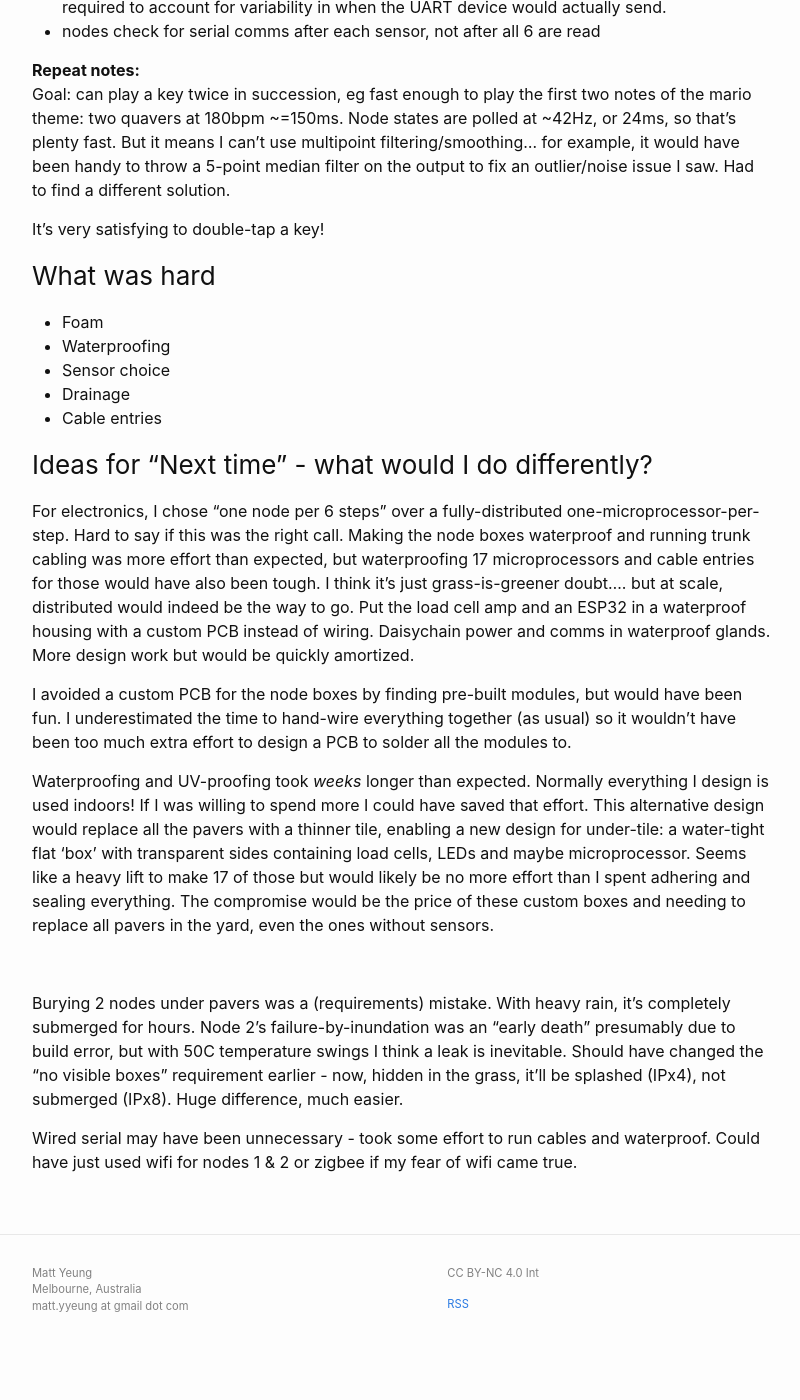
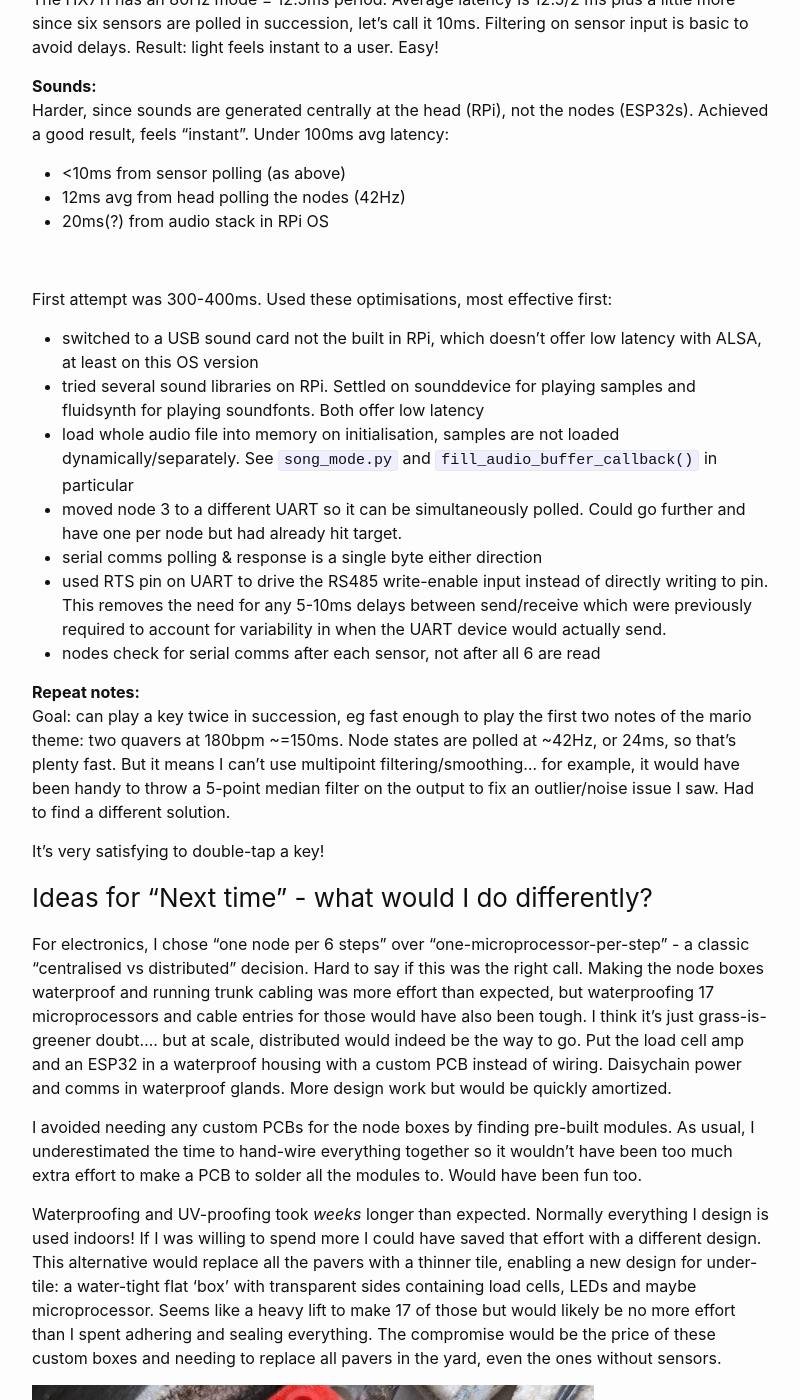
Before and after one commit to mattyyeung/mattyyeung.github.io, a Jekyll site: the page built from piano-path.md, in a window 1280 px wide and 1400 px high, scrolled down 7140 px. Shown: the whole window, without its empty margins (238-1038 px from the left). Built offline with Jekyll 4.4.1, drawn with Linux system fonts in a browser that asks for light colours; before the commit the page ends 8515 px from its top, so only the background shows below that; some of the changed text lies outside the part shown.

Commit message:
piano-path

```diff
--- a/piano-path.md
+++ b/piano-path.md
@@ -54,9 +53,7 @@ The idea came from an earlier project with an XBox kinect that eventually result
 
 ### How it works
 
-Imagine a set of (waterproof) bathroom scales underneath each paver. Glue on outdoor LED strips. For the 6 steps up to the patio, add an "IR tripwire" sensor and downlights to match. Add some electronics for brains & power distribution and write some software to run it all. Then, "just add waterproofing". But actually, quadruple the amount of waterproofing you're imagining. That's about it! Easy!
 
-For technical details, see below...
 
 
 ## Q&A
@@ -65,11 +62,15 @@ For technical details, see below...
 - *How long?* Around 9 months worth of "hobby time". Perhaps a quarter of it experimenting with different technologies, one quarter iterating the chosen design, one quarter building/waterproofing steps and one quarter integration and fixing issues. The biggest surprise to me was "outdoor-proofing" - making 23x2 pieces of electronics robust to complete submersion, UV and 50C temperature swings - took a LONG time.
 - *How much?* Original goal: $250, relying mostly on recycled components. Blew RIGHT through that... probably $1000. But would have been a lot more (3-5x?)if I bought everything new
  -->
+
+**How does it work?**<br>
+Imagine a set of (waterproof) bathroom scales underneath each paver. Glue on outdoor LED strips. Add some electronic brains, run power cables and write some software to run it all. Then, "just add waterproofing". (But actually, *quadruple* the amount of waterproofing you're imagining). That's about it! Easy! (For more technical details, see below...)
+
 **You did this from scratch? How?**<br>
 I'm an engineer. Which is to say, I googled a bunch and asked a bunch of advice
 
 **Do you leave it on all the time?**<br>
-It's often on 'silent mode' between 8.30am and 8.30pm, unless it's down for "maintenance"
+Yeah, but not with the sound on, got to think of the neighbours!
 
 **Does it use much power?**<br>
 Under 10W in idle, around 1/20th of my fridge
@@ -80,7 +81,7 @@ Surprisingly few songs sound ok cut up into 23 little chunks, but sure anything
 **Why not use multi-colour LEDs?**<br>
 It would look too garish for us - gotta draw the line somewhere :). Certainly possible though.
 
-**Could you have "just" used a camera and AI?**<br>
+**Could you have "just" used a camera and "AI"?**<br>
 In short, no... the quality would suck. I briefly considered cameras, multi-cameras, depth-sensors, lidar... but (besides the cost) none of those would give the feeling of activating a key with your foot. Would have been fun to try though.
 
 **You could sell this!**<br>
@@ -105,6 +106,14 @@ Hell yeah! All the design files are on [github](TODO)<!--TODO-->, CC-NC-BY licen
 ### Exploded view of one paver:
 <p class="center"><img src="/assets/piano-path/paver-exploded.png" alt="Exploded view of one paver"></p>
 
+### Node:
+<p class="center"><img src="/assets/piano-path/node.jpg" alt="Node box"></p>
+
+### Head:
+
+### Web control panel:
+
+
 ### Design Goals:
 1. **Steps that light up!**
     - 17x pavers + 6x steps up to the front door  <span class="green-text">✓</span>
@@ -112,19 +121,21 @@ Hell yeah! All the design files are on [github](TODO)<!--TODO-->, CC-NC-BY licen
     - Lights visible during day (direct sun) and night  <span class="green-text">✓</span>
     - Can turn all lights on - to allow people to see at night  <span class="green-text">✓</span>
 1. Sounds
-    - Piano mode  <span class="green-text">✓</span>
-    - Scales: major/minor/pentatonic  <span class="green-text">✓</span>
-    - Synth patches (.sf2)  <span class="green-text">✓</span>
-    - "song mode" that plays a track as you walk down the path  <span class="green-text">✓</span>
+    - Piano mode: play notes with your feet! <span class="green-text">✓</span>
+        - Scales: major/minor/pentatonic  <span class="green-text">✓</span>
+        - Synth patches (.sf2)  <span class="green-text">✓</span>
+    - "song mode": play a track as you walk down the path  <span class="green-text">✓</span>
     - Low latency from keypress to hearing sound - <100ms  <span class="green-text">✓</span>  stretch: 30ms <span class="red-text">✗</span>
-1. Can be safely left on all the time  <span class="green-text">✓</span>
-1. The "before" and "after" photo look the same   <span class="green-text">✓</span>
+1. The "before" and "after" photo look the same  <span class="green-text">✓</span>
     - no big boxes or lights bulging  <span class="green-text">(✓)</span>
     - Keep original pavers  <span class="green-text">✓</span>
 1. Stretch goal: responsive enough to play a key twice in quick succession (eg mario has quavers at 180bpm ~= 150ms)  <span class="green-text">✓</span>
 1. Recycled components (from the bin at work) as much as possible  <span class="green-text">✓</span>
+1. Can be left on all the time:
+    - safe  <span class="green-text">✓</span>
+    - low power  <span class="green-text">✓</span>
 1. Cheap: <s>$200-300</s> <span class="red-text">✗</span>  <s>$500</s> <span class="red-text">✗</span>  <s>$700</s> <span class="red-text">✗</span>  $1000 <span class="red-text">✗</span>
-1. Done in <s>a couple of weeks.</s><span class="red-text">✗</span>  <s>3 months.</s><span class="red-text">✗</span>  <s>Before August.</s><span class="red-text">✗</span>  <s>Before Christmas.</s><span class="red-text">✗</span> Real soon now<span class="green-text">✓</span>
+1. Done in <s>a couple of weeks.</s><span class="red-text">✗</span> <s>3 months.</s><span class="red-text">✗</span> <s>Before August.</s><span class="red-text">✗</span> <s>Before Christmas.</s><span class="red-text">✗</span> Real soon now<span class="green-text">✓</span>
 1. Stretch goal: 5 year design life
 
 
@@ -159,9 +170,9 @@ The 6 steps up to the porch were different by necessity - the steps are tiled so
 
 ### Music
 **Piano mode:**<br>
-I dithered a bit about what scale to choose: all 12 notes? Just the major scale? Minor? Pentatonic?
+I dithered about what scale to choose: all 12 notes? Just the major scale? Minor? Pentatonic?
 
-In the end, major is a good default. Pentatonic sounds nice when there are lots of people at once - picking a nice "pluck" soundfont helped - but most people expect major and 23 notes equals 3 octaves exactly. Perhaps 12-tone chromatic could have worked if I was willing to paint the black keys, but that violates the "the before and after photo look the same" requirement.
+In the end, major is a good default. Pentatonic sounds nice when there are lots of people at once (especially with a nice "pluck" soundfont!) but most people expect major - and 23 notes equals 3 octaves exactly. Perhaps 12-tone chromatic could have worked if I was willing to paint the black keys, but that violates the "the before and after photo look the same" requirement.
 
 The settings webapp can toggle preset combos of soundfont and scale.
 
@@ -194,10 +205,10 @@ Making the sound/light feel responsive took effort, but thankfully didn't requir
 - ability to repeat notes quickly
 
 **Lights:** <br>
-Removing a resistor puts the sensors into 80Hz mode = 12.5ms period. Average latency is 12.5/2 ms plus a little more since six sensors are polled in succession, let's call it 10ms. Filtering on sensor input is basic to avoid delays. Result: light feels instant to a user.
+The HX711 has an 80Hz mode = 12.5ms period. Average latency is 12.5/2 ms plus a little more since six sensors are polled in succession, let's call it 10ms. Filtering on sensor input is basic to avoid delays. Result: light feels instant to a user. Easy!
 
 **Sounds:** <br>
-Harder. Generated by the head RPi. Achieved a good result, feels "instant". Under 100ms avg latency:
+Harder, since sounds are generated centrally at the head (RPi), not the nodes (ESP32s). Achieved a good result, feels "instant". Under 100ms avg latency:
 - <10ms from sensor polling (as above)
 - 12ms avg from head polling the nodes (42Hz)
 - 20ms(?) from audio stack in RPi OS
@@ -220,25 +231,29 @@ It's very satisfying to double-tap a key!
 
 <!-- vid?? -->
 
+
+### Ideas for "Next time" - what would I do differently?
+
+For electronics, I chose "one node per 6 steps" over "one-microprocessor-per-step" - a classic "centralised vs distributed" decision. Hard to say if this was the right call. Making the node boxes waterproof and running trunk cabling was more effort than expected, but waterproofing 17 microprocessors and cable entries for those would have also been tough. I think it's just grass-is-greener doubt.... but at scale, distributed would indeed be the way to go. Put the load cell amp and an ESP32 in a waterproof housing with a custom PCB instead of wiring. Daisychain power and comms in waterproof glands. More design work but would be quickly amortized.
+
+I avoided needing any custom PCBs for the node boxes by finding pre-built modules. As usual, I underestimated the time to hand-wire everything together so it wouldn't have been too much extra effort to make a PCB to solder all the modules to. Would have been fun too.
+
+Waterproofing and UV-proofing took *weeks* longer than expected. Normally everything I design is used indoors! If I was willing to spend more I could have saved that effort with a different design. This alternative would replace all the pavers with a thinner tile, enabling a new design for under-tile: a water-tight flat 'box' with transparent sides containing load cells, LEDs and maybe microprocessor. Seems like a heavy lift to make 17 of those but would likely be no more effort than I spent adhering and sealing everything. The compromise would be the price of these custom boxes and needing to replace all pavers in the yard, even the ones without sensors.
+
+
+![Node box flooded with water](/assets/piano-path/flooded.jpg)
+
+Burying 2 nodes under pavers was a (requirements) mistake. With heavy rain, it's completely submerged for hours. After only a couple of rains, node 2 got compltely flooded (pic above). I think this was primarily due to bad caulking, but with 50C temperature swings I think leaks would be inevitable. Should have changed the "no visible boxes" requirement earlier - now, hidden in the grass, it'll be splashed (IPx4), not submerged (IPx8). Huge difference, much easier.
+
+Wired serial may have been unnecessary - took some effort to run cables and waterproof. Could have just used wifi for nodes 1 & 2 or zigbee if my fear of wifi came true.
+
+
+
+<!--
 ### What was hard
 - Foam
 - Waterproofing
 - Sensor choice
 - Drainage
 - Cable entries
-
-
-### Ideas for "Next time" - what would I do differently?
-
-For electronics, I chose "one node per 6 steps" over a fully-distributed one-microprocessor-per-step. Hard to say if this was the right call. Making the node boxes waterproof and running trunk cabling was more effort than expected, but waterproofing 17 microprocessors and cable entries for those would have also been tough. I think it's just grass-is-greener doubt.... but at scale, distributed would indeed be the way to go. Put the load cell amp and an ESP32 in a waterproof housing with a custom PCB instead of wiring. Daisychain power and comms in waterproof glands. More design work but would be quickly amortized.
-
-I avoided a custom PCB for the node boxes by finding pre-built modules, but would have been fun. I underestimated the time to hand-wire everything together (as usual) so it wouldn't have been too much extra effort to design a PCB to solder all the modules to.
-
-Waterproofing and UV-proofing took *weeks* longer than expected. Normally everything I design is used indoors! If I was willing to spend more I could have saved that effort. This alternative design would replace all the pavers with a thinner tile, enabling a new design for under-tile: a water-tight flat 'box' with transparent sides containing load cells, LEDs and maybe microprocessor. Seems like a heavy lift to make 17 of those but would likely be no more effort than I spent adhering and sealing everything. The compromise would be the price of these custom boxes and needing to replace all pavers in the yard, even the ones without sensors.
-
-
-![]()
-
-Burying 2 nodes under pavers was a (requirements) mistake. With heavy rain, it's completely submerged for hours. Node 2's failure-by-inundation was an "early death" presumably due to build error, but with 50C temperature swings I think a leak is inevitable. Should have changed the "no visible boxes" requirement earlier - now, hidden in the grass, it'll be splashed (IPx4), not submerged (IPx8). Huge difference, much easier.
-
-Wired serial may have been unnecessary - took some effort to run cables and waterproof. Could have just used wifi for nodes 1 & 2 or zigbee if my fear of wifi came true.
+ -->
```
Also changed, not shown: other parts of piano-path.md (+0 -1 lines), assets/piano-path/flooded.jpg (added), assets/piano-path/node.jpg (added).
